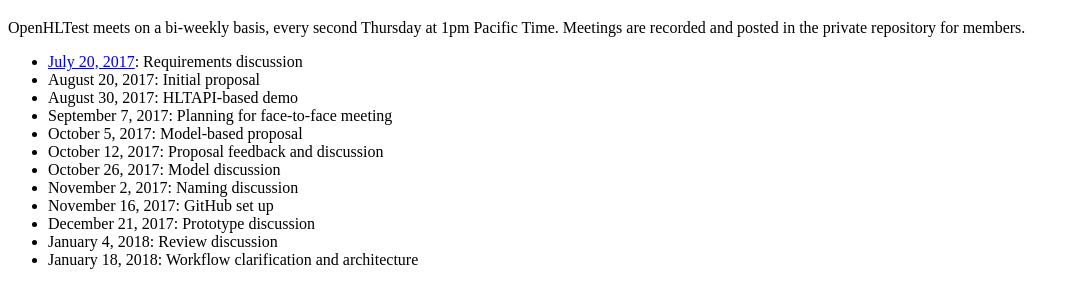
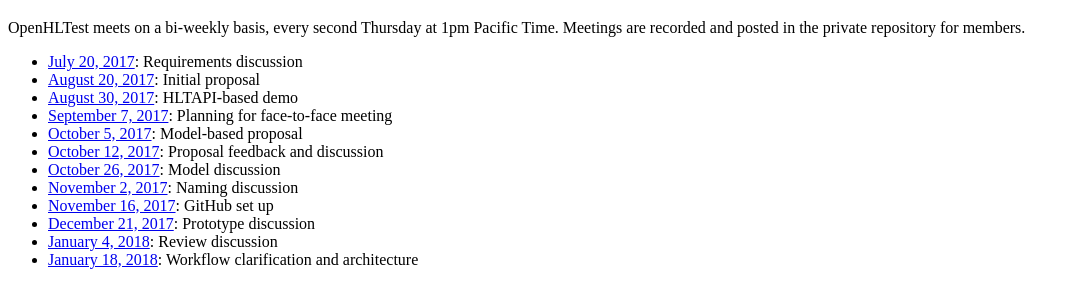
Before and after one commit to OpenHLTest/OpenHLTest.github.io, a plain HTML site: page meetings.html in a window 1280 px wide. Shown: the part 61-368 px from the top of the page, without its empty margins (0-1080 px from the left). Drawn offline with Linux system fonts and the light colour scheme.

Commit message:
Update meetings.html

```diff
--- a/meetings.html
+++ b/meetings.html
@@ -6,17 +6,17 @@
 <p>OpenHLTest meets on a bi-weekly basis, every second Thursday at 1pm Pacific Time.  Meetings are recorded and posted in the private repository for members.</p>
 <ul>
   <li><a href="https://github.com/OpenHLTest/Meeting-Recordings/raw/master/20170720%20-%20requirements%20discussion.mp4"> July 20, 2017</a>:  Requirements discussion</li>
-  <li>August 20, 2017:  Initial proposal</li>
-  <li>August 30, 2017:  HLTAPI-based demo</li>
-  <li>September 7, 2017:  Planning for face-to-face meeting</li>
-  <li>October 5, 2017:  Model-based proposal</li>
-  <li>October 12, 2017:  Proposal feedback and discussion</li>
-  <li>October 26, 2017:  Model discussion</li>
-  <li>November 2, 2017:  Naming discussion</li>
-  <li>November 16, 2017:  GitHub set up</li>
-  <li>December 21, 2017:  Prototype discussion</li>
-  <li>January 4, 2018:  Review discussion</li>
-  <li>January 18, 2018:  Workflow clarification and architecture</li>
+  <li><a href="https://github.com/OpenHLTest/Meeting-Recordings/raw/master/20170820%20-%20HLT-based%20proposal.mp4"> August 20, 2017</a>:  Initial proposal</li>
+  <li><a href="https://github.com/OpenHLTest/Meeting-Recordings/raw/master/20170830%20-%20JSON-HLT%20Demo.mp4"> August 30, 2017</a>:  HLTAPI-based demo</li>
+  <li><a href="https://github.com/OpenHLTest/Meeting-Recordings/raw/master/20170907%20-%20Plan%20F2F.mp4"> September 7, 2017</a>:  Planning for face-to-face meeting</li>
+  <li><a href="https://github.com/OpenHLTest/Meeting-Recordings/raw/master/20171005%20-%20Model%20Proposal.mp4"> October 5, 2017</a>:  Model-based proposal</li>
+  <li><a href="https://github.com/OpenHLTest/Meeting-Recordings/raw/master/20171012%20-%20Proposal%20feedback%20and%20discussion.mp4"> October 12, 2017</a>:  Proposal feedback and discussion</li>
+  <li><a href="https://github.com/OpenHLTest/Meeting-Recordings/raw/master/20171026%20-%20Model%20Discussion.mp4"> October 26, 2017</a>:  Model discussion</li>
+  <li><a href="https://github.com/OpenHLTest/Meeting-Recordings/raw/master/20171102%20-%20Naming%20Discussion.mp4"> November 2, 2017</a>:  Naming discussion</li>
+  <li><a href="https://github.com/OpenHLTest/Meeting-Recordings/raw/master/20171116%20-%20GitHub%20Setup.mp4"> November 16, 2017</a>:  GitHub set up</li>
+  <li><a href="https://github.com/OpenHLTest/Meeting-Recordings/raw/master/20171221%20-%20Prototype%20Discussion.mp4"> December 21, 2017</a>:  Prototype discussion</li>
+  <li><a href="https://github.com/OpenHLTest/Meeting-Recordings/raw/master/20180104%20-%20Review%20Discussion%20with%20Juniper.mp4"> January 4, 2018</a>:  Review discussion</li>
+  <li><a href="https://github.com/OpenHLTest/Meeting-Recordings/raw/master/20180118%20-%20Workflow%20Clarification%20and%20Prototype%20Architecture.mp4"> January 18, 2018</a>:  Workflow clarification and architecture</li>
 </ul>
 </body>
 </html>
```
